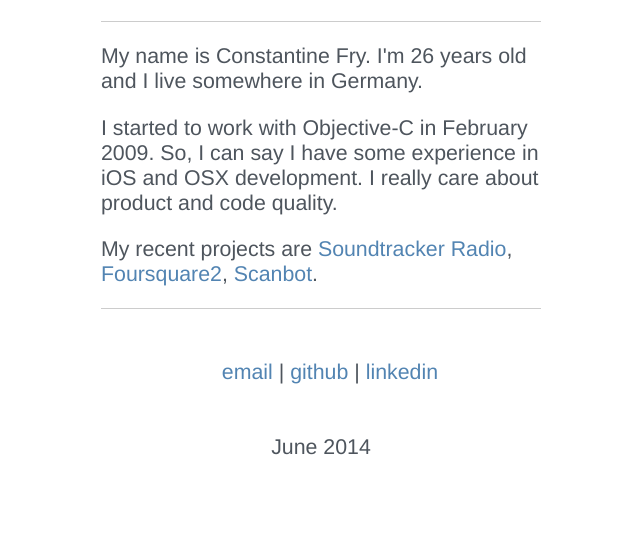
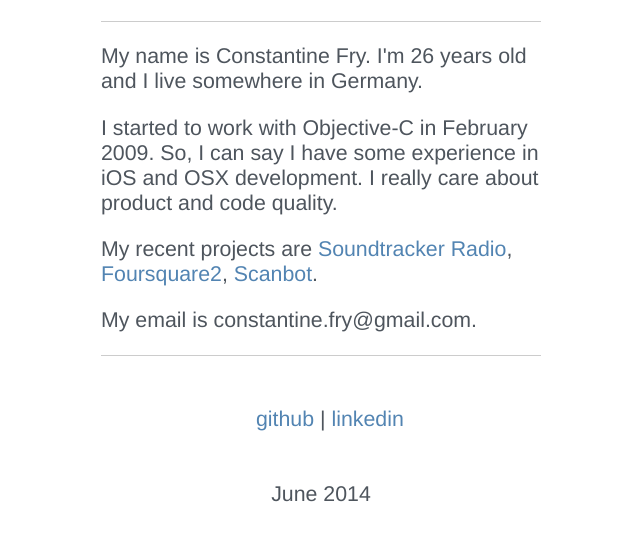
Before and after one commit to Constantine-Fry/constantine-fry.github.com, a plain HTML site: page index.html in a window 1280 px wide. Shown: the part 156-696 px from the top of the page, without its empty margins (319-959 px from the left). Drawn offline with Linux system fonts and the light colour scheme; a web font is replaced by a local one.

Commit message:
Update description

```diff
--- a/index.html
+++ b/index.html
@@ -20,12 +20,12 @@
   <div id="main" >
     <div id="hr"></div>
 
-    <p>My name is Constantine Fry. I'm 26 years old and I live somewhere in Germany.
+    <p>My name is Constantine Fry. I'm 26 years old and I live somewhere in Germany.</p>
     <p>I started to work with Objective-C in February 2009. So, I can say I have some experience in iOS and OSX development. I really care about product and code quality.</p>
     <p>My recent projects are <a rel="group" href="https://itunes.apple.com/en/app/soundtracker-radio/id339473336?mt=8" title="Soundtracker Radio" target="_blank">Soundtracker Radio</a>, <a href="https://github.com/Constantine-Fry/Foursquare-API-v2" rel="nofollow" target="_blank">Foursquare2</a>, <a href="https://itunes.apple.com/us/app/scanbot-pdf-scanner-multipage/id834854351?mt=8" rel="nofollow" target="_blank">Scanbot</a>.</p>
+	<p>My email is &#99;&#111;&#110;&#115;&#116;&#97;&#110;&#116;&#105;&#110;&#101;&#46;&#102;&#114;&#121;&#64;&#103;&#109;&#97;&#105;&#108;&#46;&#99;&#111;&#109;.</p>
       <div id="hr"></div>
-
-    <p class="aligncenter">&nbsp;&nbsp;&nbsp;<a href="mailto:constantine.fry@gmail.com" rel="nofollow" >email</a>&nbsp;|&nbsp;<a href="https://github.com/Constantine-Fry" rel="nofollow" target="_blank">github</a>&nbsp;|&nbsp;<a href="https://www.linkedin.com/in/appledeveloper" rel="nofollow" target="_blank">linkedin</a></p>
+    <p class="aligncenter">&nbsp;&nbsp;&nbsp;<a href="https://github.com/Constantine-Fry" rel="nofollow" target="_blank">github</a>&nbsp;|&nbsp;<a href="https://www.linkedin.com/in/appledeveloper" rel="nofollow" target="_blank">linkedin</a></p>
 
       <p class="aligncenter">June 2014</p>
   </div>
```
